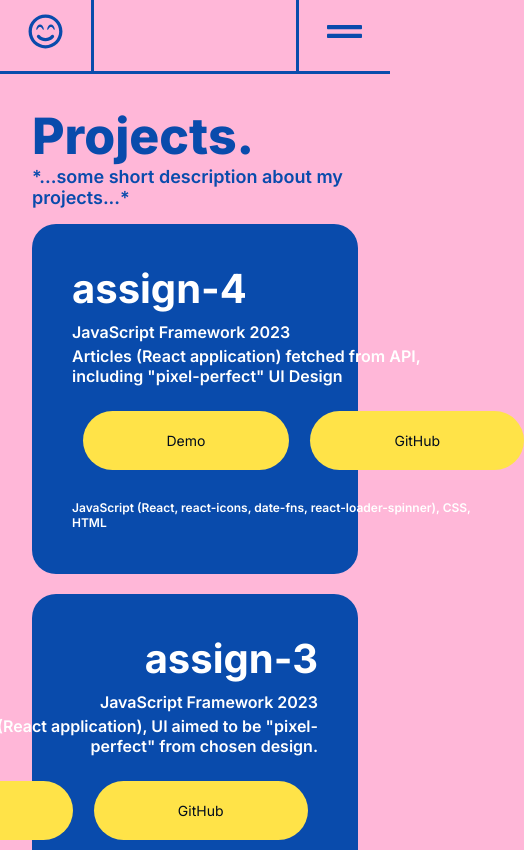
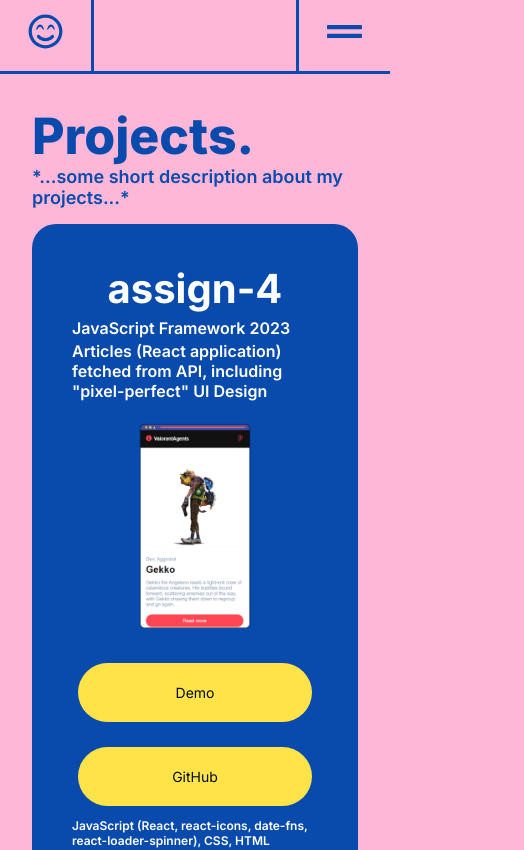
Before and after one commit to idamakela/assign-5, a Next.js app: page /projects in a window 390 px wide. Shown: the top 850 px of the page, 524 px wide, since content can reach past the window. Built offline with nearby package versions, Linux system fonts and the light colour scheme.

Commit message:
mobile styling for projects page done

```diff
--- a/app/projects/page.js
+++ b/app/projects/page.js
@@ -13,6 +13,9 @@ export default function SpecProject() {
                         <h3>{project.title}</h3>
                         <p>{project.course}</p>
                         <p>{project.desc}</p>
+                        <div className="project-img mobile">
+                            <img src={project.img}></img>
+                        </div>
                         <div className="btns">
                             {project.live ? (
                                 <button>
@@ -32,7 +35,7 @@ export default function SpecProject() {
                         <p className="tools">{project.tools}</p>
                     </div>
 
-                    <div className="project-img">
+                    <div className="project-img desktop">
                         <img src={project.img}></img>
                     </div>
                 </div>
--- a/styles/projects.scss
+++ b/styles/projects.scss
@@ -70,6 +70,10 @@
             width: 100%;
         }
     }
+
+    .project-img.mobile {
+        display: none;
+    }
 }
 
 @include tablet {
@@ -95,5 +99,30 @@
 }
 
 @include mobile {
+    .project {
+        flex-direction: column;
+        text-align: center;
 
+        p {
+            text-align: start;
+        }
+
+        &#odd {
+            flex-direction: column;
+            text-align: center;
+        }
+        .btns {
+            flex-direction: column;
+        }
+
+        .project-img.desktop {
+            display: none;
+        }
+
+        .project-img.mobile {
+            display: block;
+            max-width: none;
+            margin: 10px;
+        }
+    }
 }
```
